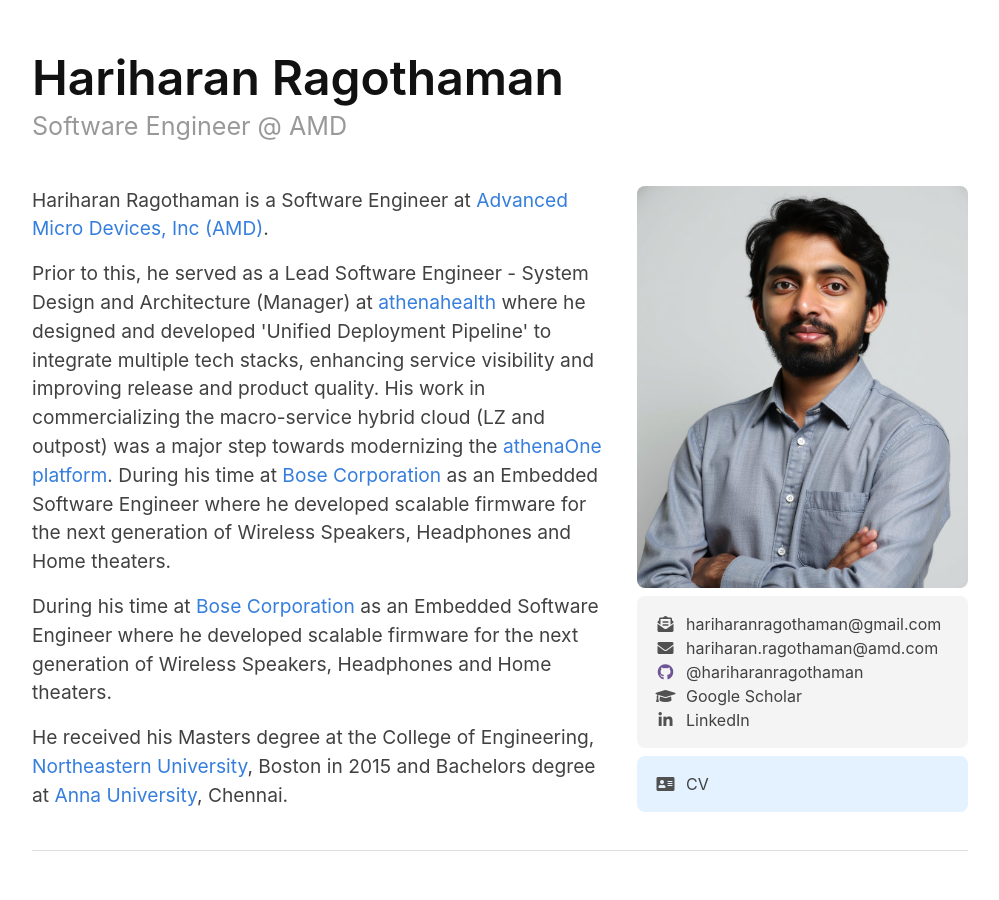
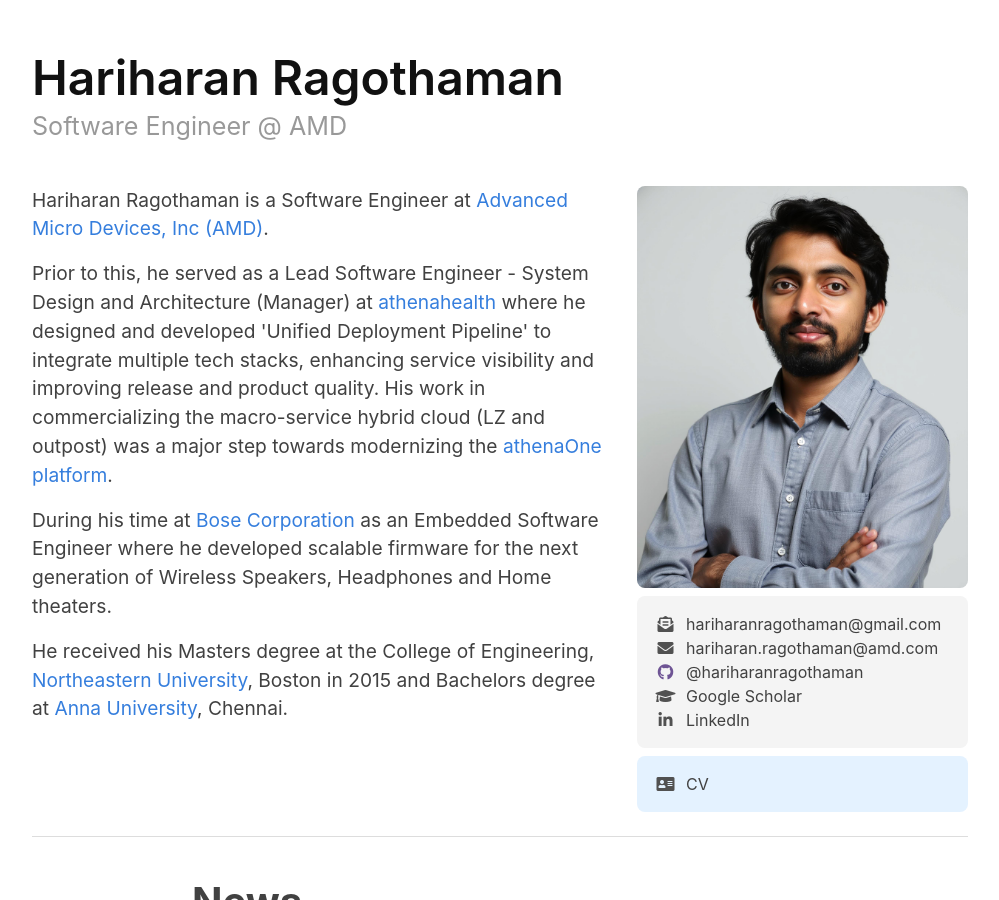
Before and after one commit to hariharanragothaman/hariharanragothaman.github.io, a Jekyll site: the page built from index.md, in a window 1280 px wide and 900 px high. Shown: the whole window, without its empty margins (140-1139 px from the left). Built offline with Jekyll 4.4.1, drawn with Linux system fonts in a browser that asks for light colours; nearby versions of some CDN libraries; some web fonts are replaced.

Commit message:
Polishes and Updates

```diff
--- a/index.md
+++ b/index.md
@@ -18,7 +18,7 @@
 	</div>
 	<div style="height: 1rem"></div>
 	<div>
-       Prior to this, he served as a Lead Software Engineer - System Design and Architecture (Manager) at <a href="https://www.athenahealth.com/">athenahealth</a>  where he designed and developed 'Unified Deployment Pipeline' to integrate multiple tech stacks, enhancing service visibility and improving release and product quality. His work in commercializing the macro-service hybrid cloud (LZ and outpost) was a major step towards modernizing the <a href="https://www.athenahealth.com/solutions/athenaone">athenaOne platform</a>. During his time at <a href="https://www.bose.com/explore/music-at-home">Bose Corporation</a> as an Embedded Software Engineer where he developed scalable firmware for the next generation of Wireless Speakers, Headphones and Home theaters.
+       Prior to this, he served as a Lead Software Engineer - System Design and Architecture (Manager) at <a href="https://www.athenahealth.com/">athenahealth</a>  where he designed and developed 'Unified Deployment Pipeline' to integrate multiple tech stacks, enhancing service visibility and improving release and product quality. His work in commercializing the macro-service hybrid cloud (LZ and outpost) was a major step towards modernizing the <a href="https://www.athenahealth.com/solutions/athenaone">athenaOne platform</a>.
 	</div>
 	<div style="height: 1rem"></div>
 	<div class="intro-left">
```
